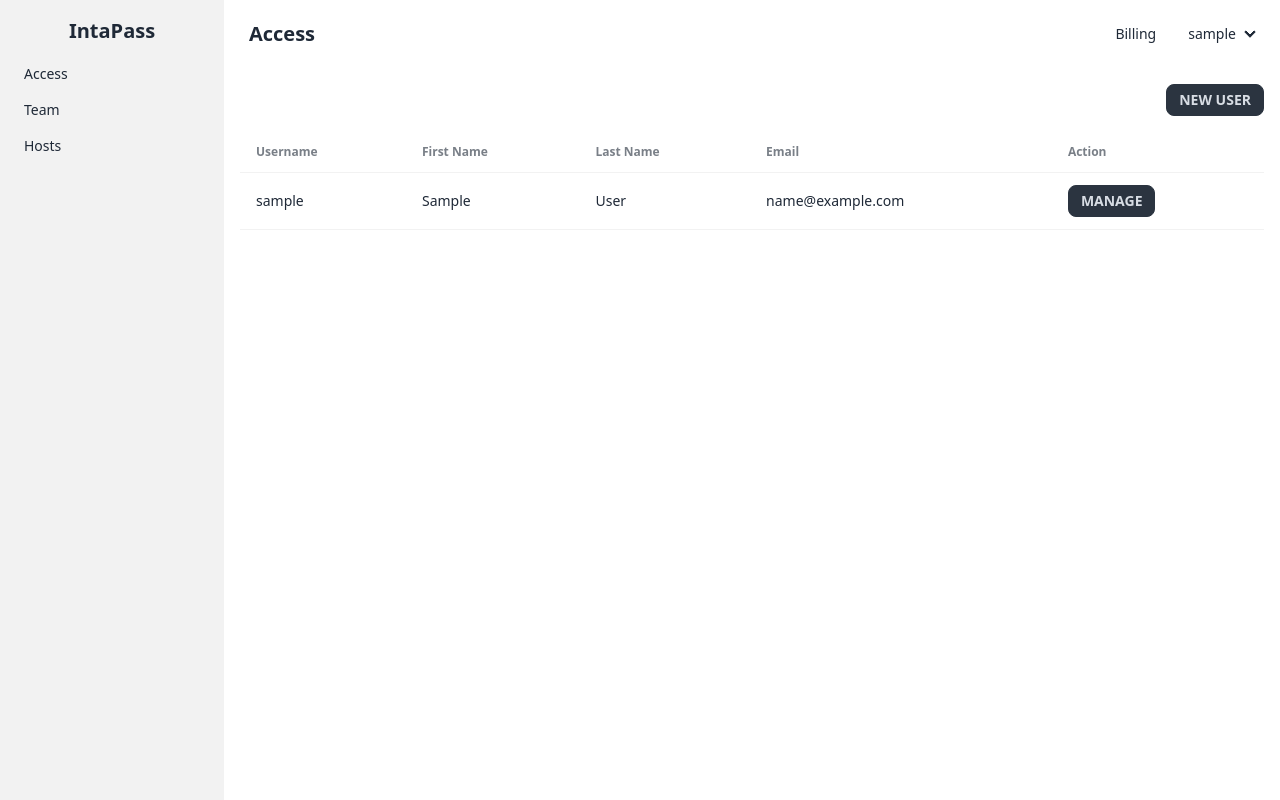
After one commit to IntaPass/intapass, a Django app: page /users/ in a window 1280 px wide. The commit adds this page. Run offline with Django 4.2, Linux system fonts and the light colour scheme; the visitor is signed in with stand-in values (Sample User, id 1); data comes from the database, SQL or seed files in the repository; some libraries are stand-ins or nearby versions.

Commit message:
Partial users

```diff
--- a/access/forms/__init__.py
+++ b/access/forms/__init__.py
@@ -1 +1,2 @@
 from .access import *
+from .team import *
--- /dev/null
+++ b/access/templates/team/users/index.html
@@ -0,0 +1,33 @@
+{% extends 'base.html' %}
+
+{% block content %}
+<div class="mb-4 text-right">
+    <a href="{% url 'access:create_user' %}" class="btn btn-neutral btn-sm">New User</a>
+</div>
+<div class="card">
+    <table class="table">
+        <thead>
+            <tr>
+                <th>Username</th>
+                <th>First Name</th>
+                <th>Last Name</th>
+                <th>Email</th>
+                <th>Action</th>
+            </tr>
+        </thead>
+        <tbody>
+            {% for user in users %}
+            <tr>
+                <td>{{user.username}}</td>
+                <td>{{user.first_name}}</td>
+                <td>{{user.last_name}}</td>
+                <td>{{user.email}}</td>
+                <td>
+                    <a href="{% url 'access:manage_users' user.pk %}" class="btn btn-neutral btn-sm">Manage</a>
+                </td>
+            </tr>
+            {% endfor %}
+        </tbody>
+    </table>
+</div>
+{% endblock %}
--- a/access/urls.py
+++ b/access/urls.py
@@ -1,10 +1,15 @@
 from django.urls import path
 
-from .views import (index, create_access)
+from access.views import (index, create_access)
+from access.views import (users_list, create_user, manage_user)
 
 urlpatterns = [
     path('', index, name="index"),
     path('create/', create_access, name="create"),
+
+    path("users/", users_list, name="users"),
+    path("users/create/", create_user, name="create_user"),
+    path("users/<str:pk>/manage/", manage_user, name="manage_users"),
 ]
 
 app_name = "access"
--- a/access/views/__init__.py
+++ b/access/views/__init__.py
@@ -1 +1,2 @@
 from .access import *
+from .team import *
--- a/access/views/access.py
+++ b/access/views/access.py
@@ -1,8 +1,10 @@
-from django.shortcuts import render
+from django.shortcuts import render, redirect, resolve_url
+from django.contrib.auth.decorators import login_required
 
 from access.models import Access
 from access.forms import GrantAccessForm
 
+@login_required
 def index(request):
     """
     Access entries
@@ -14,12 +16,14 @@ def index(request):
     }
     return render(request, "access/index.html", context=context)
 
+@login_required
 def create_access(request):
     form = GrantAccessForm((request.POST or None))
 
     if request.method == "POST":
         if form.is_valid():
             form.save()
+            return redirect(resolve_url("access:index"))
     context = {
         "form": form
     }
--- a/access/views/team.py
+++ b/access/views/team.py
@@ -1,20 +1,48 @@
-from django.shortcuts import render
-from django.contrib.auth.models import User, Group
+from django.shortcuts import render, redirect, resolve_url
+from django.contrib.auth.decorators import login_required
+from django.contrib.auth.models import User
+# from django.contrib.auth.models import Group
 
-def groups_list(request):
-    pass
+from access.forms import UserForm
 
-def create_group(request):
-    pass
+# def groups_list(request):
+#     pass
 
-def update_group(request, pk=None):
-    pass
+# def create_group(request):
+#     pass
 
+# def update_group(request, pk=None):
+#     pass
+
+@login_required
 def users_list(request):
-    pass
+    users = User.objects.all().order_by("-pk")
+    context = {
+        "users": users
+    }
+    return render(request, "team/users/index.html", context=context)
 
+@login_required
 def create_user(request):
-    pass
+    form = UserForm((request.POST or None))
+    if request.method == "POST":
+        if form.is_valid():
+            form.save()
+            return redirect(resolve_url("access:users"))
+    context = {
+        "form": form
+    }
+    return render(request, "team/users/create.html", context=context)
 
-def update_user(request, pk=None):
-    pass
+@login_required
+def manage_user(request, pk=None):
+    user = User.objects.get(pk=pk)
+    form = UserForm((request.POST or None), instance=user)
+    if request.method == "POST":
+        if form.is_valid():
+            form.save()
+            return redirect(resolve_url("access:users"))
+    context = {
+        "form": form
+    }
+    return render(request, "team/users/manage.html", context=context)
--- a/hosts/views.py
+++ b/hosts/views.py
@@ -1,8 +1,10 @@
 from django.shortcuts import render, redirect, resolve_url
+from django.contrib.auth.decorators import login_required
 
 from .models import Host
 from .forms import HostForm
 
+@login_required
 def hosts_list(request):
     hosts = Host.objects.all()
     context = {
@@ -10,6 +12,7 @@ def hosts_list(request):
     }
     return render(request, "hosts/index.html", context=context)
 
+@login_required
 def create_host(request):
     form = HostForm((request.POST or None))
     if request.method == "POST":
@@ -21,6 +24,7 @@ def create_host(request):
     }
     return render(request, "hosts/create.html", context=context)
 
+@login_required
 def manage_host(request, pk=None):
     host = Host.objects.get(pk=pk)
     form = HostForm((request.POST or None), instance=host)
--- a/intapass/urls.py
+++ b/intapass/urls.py
@@ -17,8 +17,13 @@ Including another URLconf
 from django.contrib import admin
 from django.urls import path, include
 
+from django.contrib.auth.views import LoginView
+from django_otp.forms import OTPAuthenticationForm
+
 urlpatterns = [
     path('', include("access.urls", namespace="access")),
     path('', include("hosts.urls", namespace="hosts")),
+
+    path('accounts/login/', LoginView.as_view(authentication_form=OTPAuthenticationForm)),
     path('admin/', admin.site.urls),
 ]
--- a/templates/base.html
+++ b/templates/base.html
@@ -14,12 +14,12 @@
           <ul class="menu w-56">
             <li><a class="btn btn-ghost normal-case text-xl">IntaPass</a></li>
             <li><a href="{% url 'access:index' %}">Access</a></li>
-            <li><a href="{% url 'access:index' %}">Groups</a></li>
-            <li><a href="{% url 'access:index' %}">Team</a></li>
+            <!-- <li><a href="{% url 'access:index' %}">Groups</a></li> -->
+            <li><a href="{% url 'access:users' %}">Team</a></li>
             <li><a href="{% url 'hosts:index' %}">Hosts</a></li>
-            <li><a href="{% url 'access:index' %}">Policies</a></li>
+            <!-- <li><a href="{% url 'access:index' %}">Policies</a></li>
             <li><a href="{% url 'access:index' %}">Audit Logs</a></li>
-            <li><a href="{% url 'access:index' %}">Settings</a></li>
+            <li><a href="{% url 'access:index' %}">Settings</a></li> -->
           </ul>
         </div>
         <div class="flex-1 ml-56">
```
Also changed, not shown: access/forms/team.py (added, +16 -0 lines), access/templates/team/users/create.html (added, +9 -0 lines), access/templates/team/users/manage.html (added, +9 -0 lines), requirements.txt (added, +17 -0 lines), templates/registration/login.html (added, +16 -0 lines).
